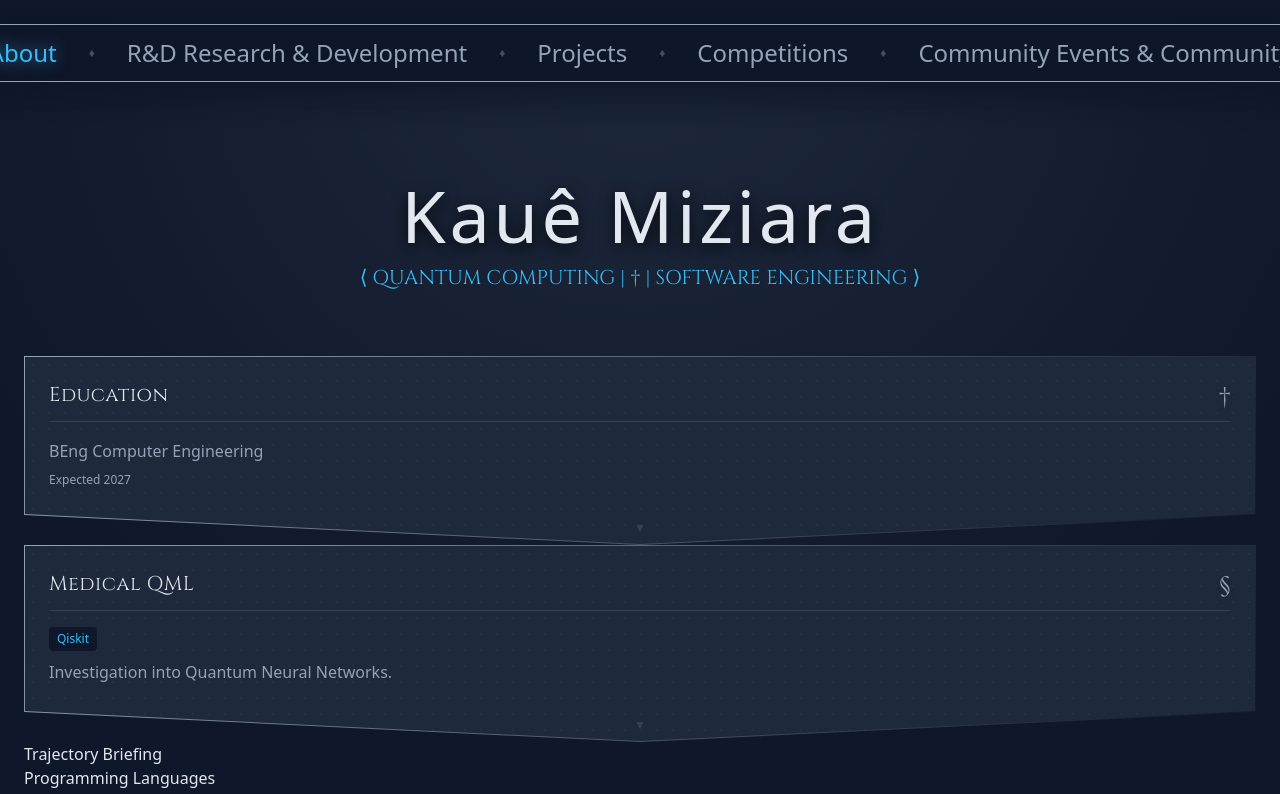
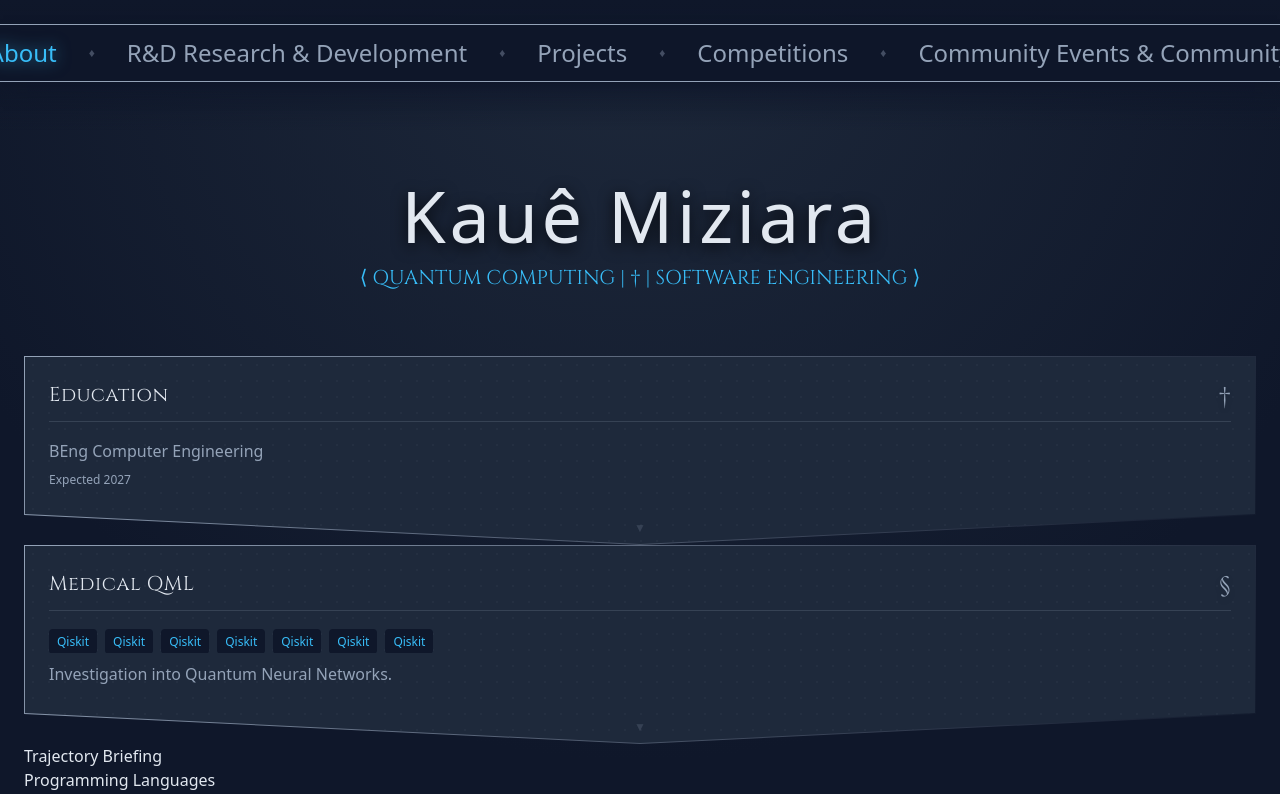
Before and after one commit to KaueMiziara/portfolio, an Angular app: page / in a window 1280 px wide. Shown: the top 794 px of the page. Built offline with nearby package versions, Linux system fonts and the light colour scheme; a web font is replaced by a local one.

Commit message:
feat: extract Card Tags to a standalone component

```diff
--- a/src/app/features/about/about.html
+++ b/src/app/features/about/about.html
@@ -14,8 +14,14 @@
   </app-quantum-card>
 
   <app-quantum-card title="Medical QML" icon="§">
-    <div class="flex gap-2 mb-2">
-      <span class="text-xs bg-void-navy px-2 py-1 rounded text-rune-blue">Qiskit</span>
+    <div class="flex gap-2 mb-2 no-scrollbar overflow-x-auto">
+      <app-quantum-tag tag="Qiskit" />
+      <app-quantum-tag tag="Qiskit" />
+      <app-quantum-tag tag="Qiskit" />
+      <app-quantum-tag tag="Qiskit" />
+      <app-quantum-tag tag="Qiskit" />
+      <app-quantum-tag tag="Qiskit" />
+      <app-quantum-tag tag="Qiskit" />
     </div>
     <p>Investigation into Quantum Neural Networks.</p>
 
--- a/src/app/features/about/about.ts
+++ b/src/app/features/about/about.ts
@@ -1,9 +1,10 @@
 import { Component } from '@angular/core';
 import { QuantumCard } from '../../shared/components/quantum-card/quantum-card';
+import { QuantumTag } from '../../shared/components/quantum-tag/quantum-tag';
 
 @Component({
   selector: 'app-about',
-  imports: [QuantumCard],
+  imports: [QuantumCard, QuantumTag],
   templateUrl: './about.html',
   styleUrl: './about.css',
 })
--- /dev/null
+++ b/src/app/shared/components/quantum-tag/quantum-tag.html
@@ -0,0 +1 @@
+<span class="text-xs bg-void-navy px-2 py-1 rounded text-rune-blue">{{ tag() }}</span>
--- /dev/null
+++ b/src/app/shared/components/quantum-tag/quantum-tag.ts
@@ -0,0 +1,11 @@
+import { Component, input } from '@angular/core';
+
+@Component({
+  selector: 'app-quantum-tag',
+  imports: [],
+  templateUrl: './quantum-tag.html',
+  styleUrl: './quantum-tag.css',
+})
+export class QuantumTag {
+  tag = input.required<string>();
+}
```
Also changed, not shown: src/app/shared/components/quantum-tag/quantum-tag.css (added).
